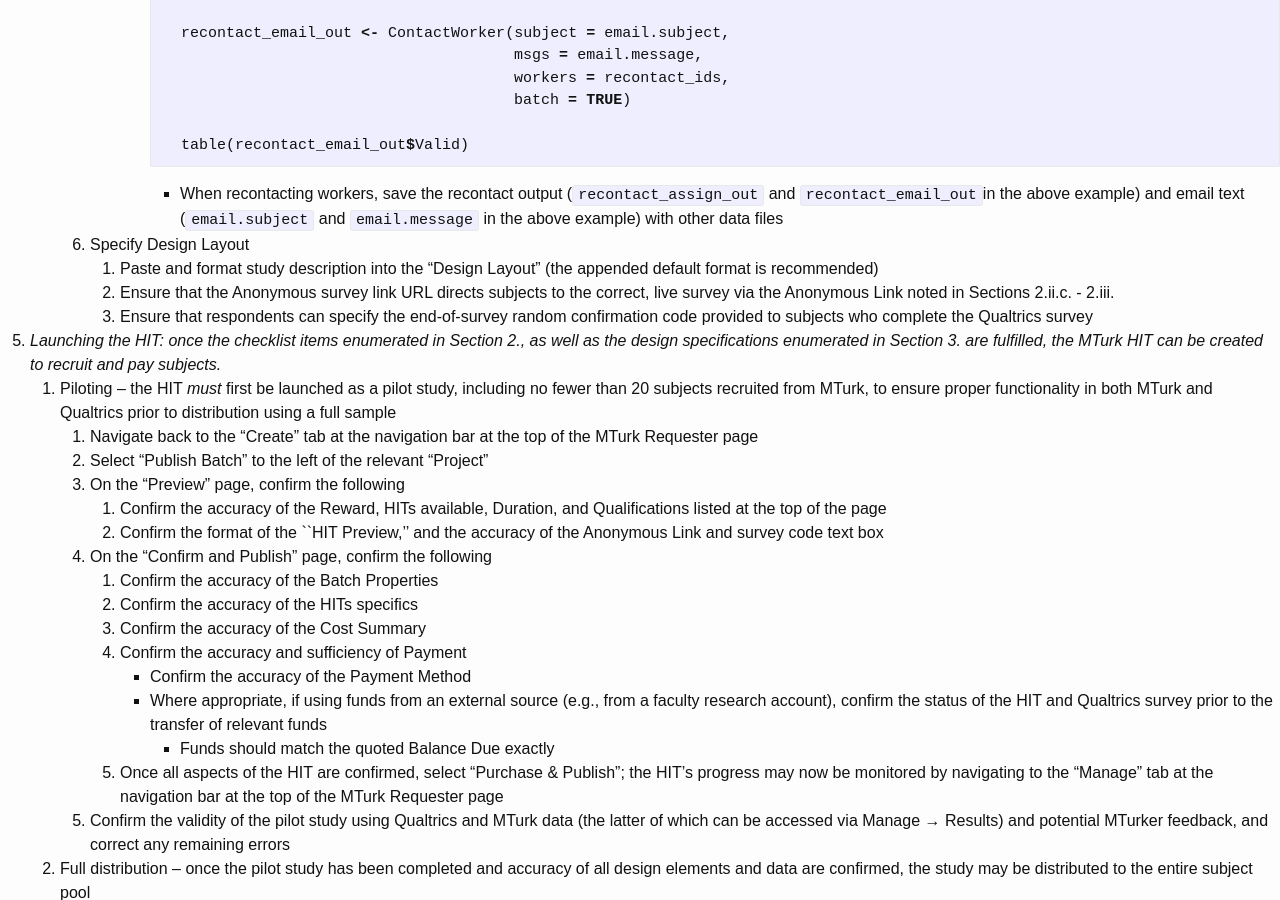
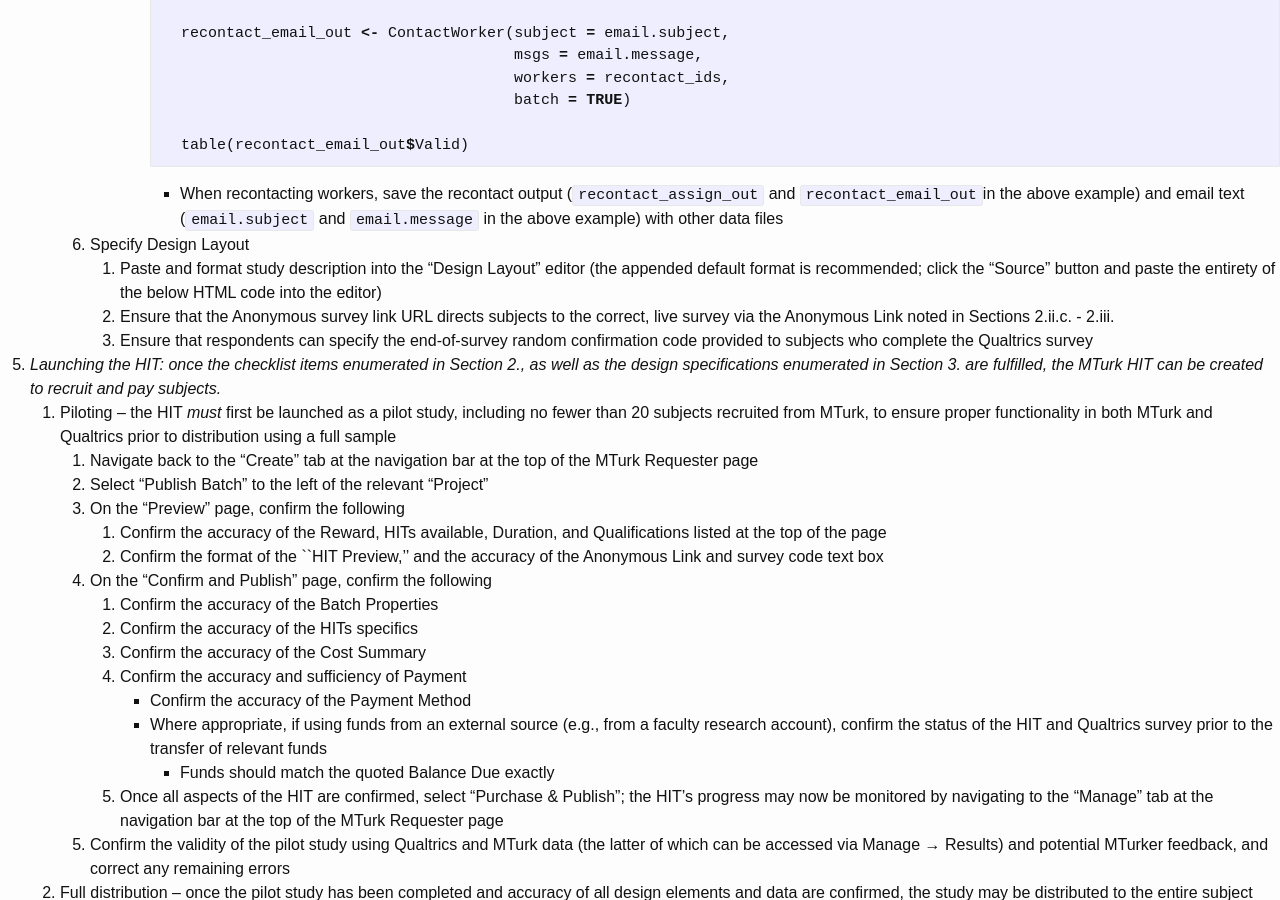
Before and after one commit to jonathonbaron/jonathonbaron.github.io, a Jekyll site: the page built from sops_checklists/qualtrics_mturk_checklist.md, in a window 1280 px wide and 900 px high, scrolled down 5207 px. Built offline with Jekyll 4.4.1, drawn with Linux system fonts in a browser that asks for light colours; our own code applies the rules of GitHub Pages for plain Markdown files.

Commit message:
Update qualtrics_mturk_checklist.md

````diff
--- a/sops_checklists/qualtrics_mturk_checklist.md
+++ b/sops_checklists/qualtrics_mturk_checklist.md
@@ -174,7 +174,7 @@ The checklist also contains a number of example images and `R` code designed to
                     ```
                     * When recontacting workers, save the recontact output (`recontact_assign_out` and `recontact_email_out`in the above example) and email text (`email.subject` and `email.message` in the above example) with other data files
         6. Specify Design Layout
-            1. Paste and format study description into the "Design Layout" (the appended default format is recommended)
+            1. Paste and format study description into the "Design Layout" editor (the appended default format is recommended; click the "Source" button and paste the entirety of the below HTML code into the editor)
             2. Ensure that the Anonymous survey link URL directs subjects to the correct, live survey via the Anonymous Link noted in Sections 2.ii.c. - 2.iii.
             1. Ensure that respondents can specify the end-of-survey random confirmation code provided to subjects who complete the Qualtrics survey
 4. *Launching the HIT: once the checklist items enumerated in Section 2., as well as the design specifications enumerated in Section 3. are fulfilled, the MTurk HIT can be created to recruit and pay subjects.*
````
